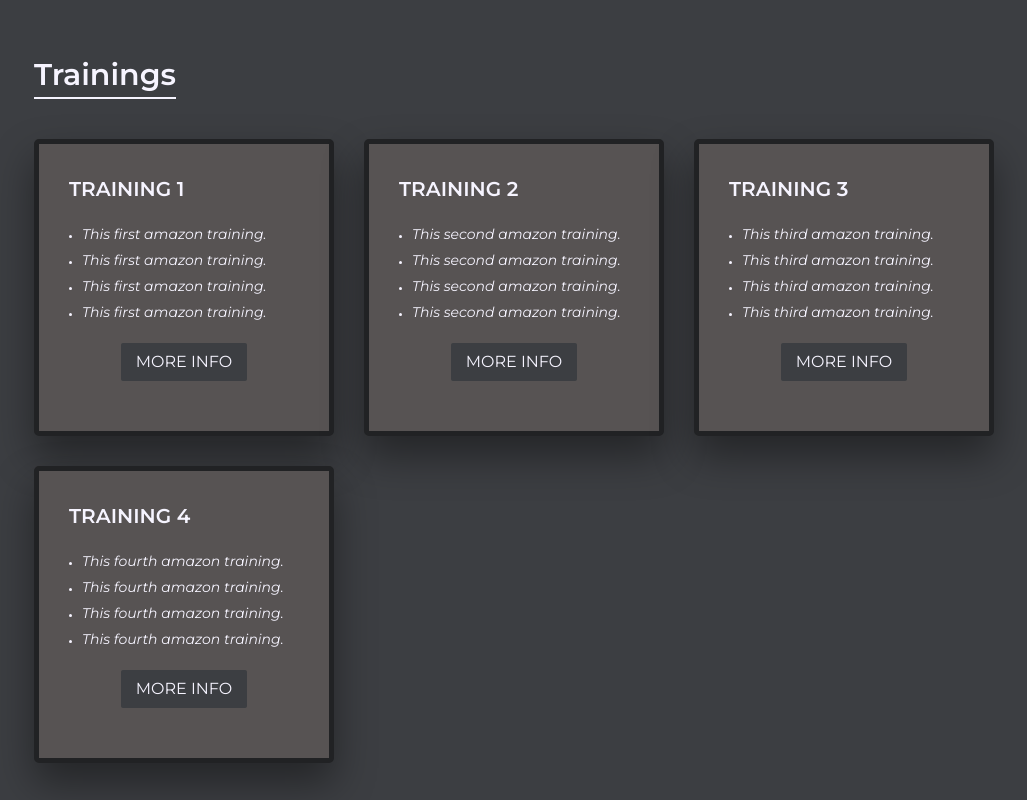
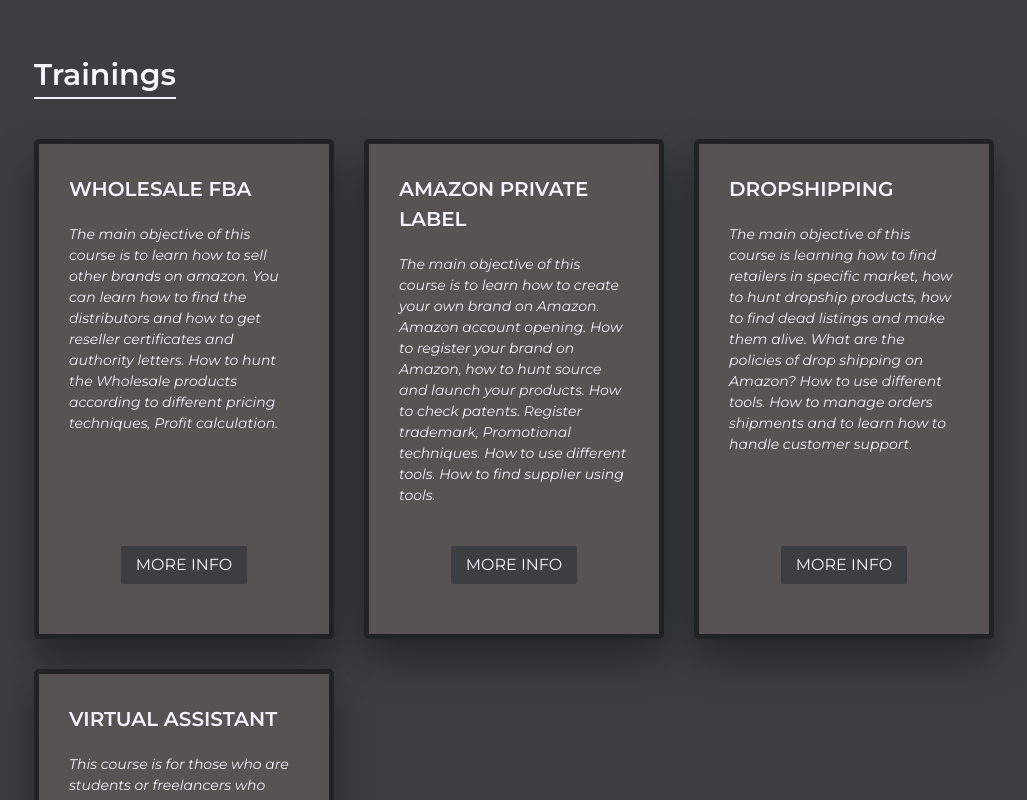
Before and after one commit to umerkang66/hammad-portfolio, a Next.js app: page / in a window 1280 px wide. Shown: the part 640-1440 px from the top of the page, without its empty margins (126-1153 px from the left). Built offline with nearby package versions, Linux system fonts and the light colour scheme.

Commit message:
add trainings and their short descriptions

```diff
--- a/components/common/training-card/training-card.module.scss
+++ b/components/common/training-card/training-card.module.scss
@@ -1,6 +1,9 @@
 .training_card {
   border-radius: 5px;
   padding: 3rem;
+  display: flex;
+  flex-direction: column;
+  justify-content: space-between;
 
   &__link_container {
     display: flex;
--- a/components/common/training-card/training-card.tsx
+++ b/components/common/training-card/training-card.tsx
@@ -20,27 +20,21 @@
           : styles.training_card__dark
       }`}
     >
+      <div className={styles.training_card__content}>
         <h3 className="heading-tertiary heading-tertiary--light u-margin-bottom-small">
           {training.name}
         </h3>
 
-      <ul className={`u-margin-bottom-small`}>
-        {training.excerptDesc.split('-----').map((desc, i) => {
-          return (
-            <li className={styles.training_card__list_item} key={i}>
         <p
-                className={`paragraph paragraph--card ${
+          className={`paragraph paragraph--card u-margin-bottom-medium ${
             background === 'dark'
               ? 'paragraph--card__light'
               : 'paragraph--card__dark'
           }`}
         >
-                {desc}
+          {training.excerptDesc}
         </p>
-            </li>
-          );
-        })}
-      </ul>
+      </div>
 
       <div
         className={
--- a/data/all-trainings.ts
+++ b/data/all-trainings.ts
@@ -1,36 +1,44 @@
+import slugify from 'slugify';
 import { Training } from '../common-types/training';
+
+const trainingsName = {
+  wholesaleFba: 'Wholesale FBA',
+  amazonPrivateLabel: 'Amazon Private Label',
+  dropshipping: 'Dropshipping',
+  virtualAssistant: 'Virtual Assistant',
+};
 
 export const allTrainings: Training[] = [
   {
-    name: 'Training 1',
+    name: trainingsName.wholesaleFba,
     excerptDesc:
-      'This first amazon training.-----This first amazon training.-----This first amazon training.-----This first amazon training.',
+      'The main objective of this course is to learn how to sell other brands on amazon. You can learn how to find the distributors and how to get reseller certificates and authority letters.  How to hunt the Wholesale products according to different pricing techniques, Profit calculation.',
     description:
       'This first amazon training.-----This first amazon training.-----This first amazon training.-----This first amazon training.',
-    slug: 'training-1',
+    slug: slugify(trainingsName.wholesaleFba.toLowerCase()),
   },
   {
-    name: 'Training 2',
+    name: trainingsName.amazonPrivateLabel,
     excerptDesc:
-      'This second amazon training.-----This second amazon training.-----This second amazon training.-----This second amazon training.',
+      'The main objective of this course is to learn how to create your own brand on Amazon. Amazon account opening. How to register your brand on Amazon, how to hunt source and launch your products. How to check patents. Register trademark, Promotional techniques. How to use different tools. How to find supplier using tools.',
     description:
       'This first amazon training.-----This first amazon training.-----This first amazon training.-----This first amazon training.',
-    slug: 'training-2',
+    slug: slugify(trainingsName.amazonPrivateLabel.toLowerCase()),
   },
   {
-    name: 'Training 3',
+    name: trainingsName.dropshipping,
     excerptDesc:
-      'This third amazon training.-----This third amazon training.-----This third amazon training.-----This third amazon training.',
+      'The main objective of this course is learning how to find retailers in specific market, how to hunt dropship products, how to find dead listings and make them alive. What are the policies of drop shipping on Amazon? How to use different tools. How to manage orders shipments and to learn how to handle customer support.',
     description:
       'This first amazon training.-----This first amazon training.-----This first amazon training.-----This first amazon training.',
-    slug: 'training-3',
+    slug: slugify(trainingsName.dropshipping.toLowerCase()),
   },
   {
-    name: 'Training 4',
+    name: trainingsName.virtualAssistant,
     excerptDesc:
-      'This fourth amazon training.-----This fourth amazon training.-----This fourth amazon training.-----This fourth amazon training.',
+      'This course is for those who are students or freelancers who have not any investment but they have passion to learn new skills and provide services to their clients. In this course you can learn about how manage seller central account and how to rank your Client’s product from scratch and build an empire. You will learn which services a virtual assistant can provide.',
     description:
       'This first amazon training.-----This first amazon training.-----This first amazon training.-----This first amazon training.',
-    slug: 'training-4',
+    slug: slugify(trainingsName.virtualAssistant.toLowerCase()),
   },
 ];
--- a/package.json
+++ b/package.json
@@ -18,7 +18,8 @@
     "react": "18.2.0",
     "react-dom": "18.2.0",
     "sass": "^1.54.0",
-    "sharp": "^0.30.7"
+    "sharp": "^0.30.7",
+    "slugify": "^1.6.5"
   },
   "devDependencies": {
     "@types/node": "18.0.6",
```
Also changed, not shown: 1 other file (tests, documents, lock files or other folders). Lines whose indentation alone changed are shown as unchanged.
